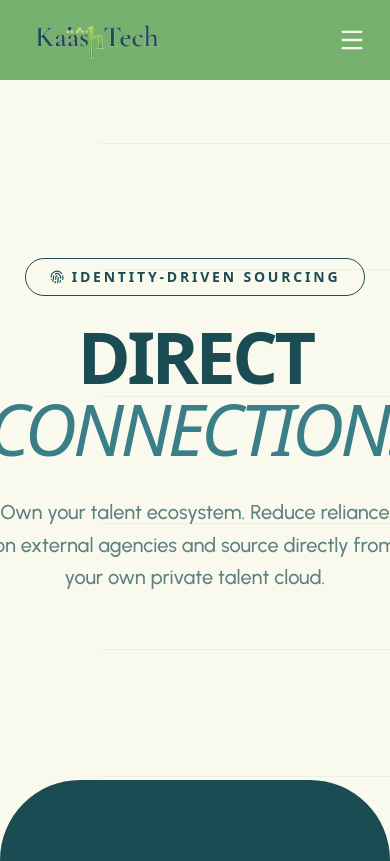
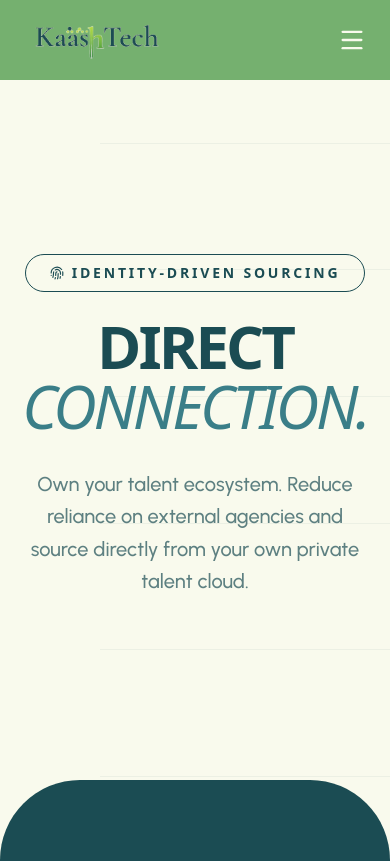
Before and after one commit to Surajsom/Kaashtech, a Next.js app: page /workforce-solutions/direct-sourcing in a window 390 px wide. Shown: the top 861 px of the page. Built offline with nearby package versions, Linux system fonts and the light colour scheme.

Commit message:
Update homepage layout and styles

```diff
--- a/src/app/workforce-solutions/direct-sourcing/page.js
+++ b/src/app/workforce-solutions/direct-sourcing/page.js
@@ -73,7 +73,7 @@ export default function DirectSourcingPage() {
             <Fingerprint size={14} /> Identity-Driven Sourcing
           </motion.div>
 
-          <h1 className="text-7xl md:text-9xl font-black text-[#1b4c53] leading-none tracking-tighter">
+          <h1 className="text-6xl md:text-9xl font-black text-[#1b4c53] leading-none tracking-tighter">
             DIRECT <br /> <span className="italic font-light text-[#3a7e88]">CONNECTION.</span>
           </h1>
 
```
